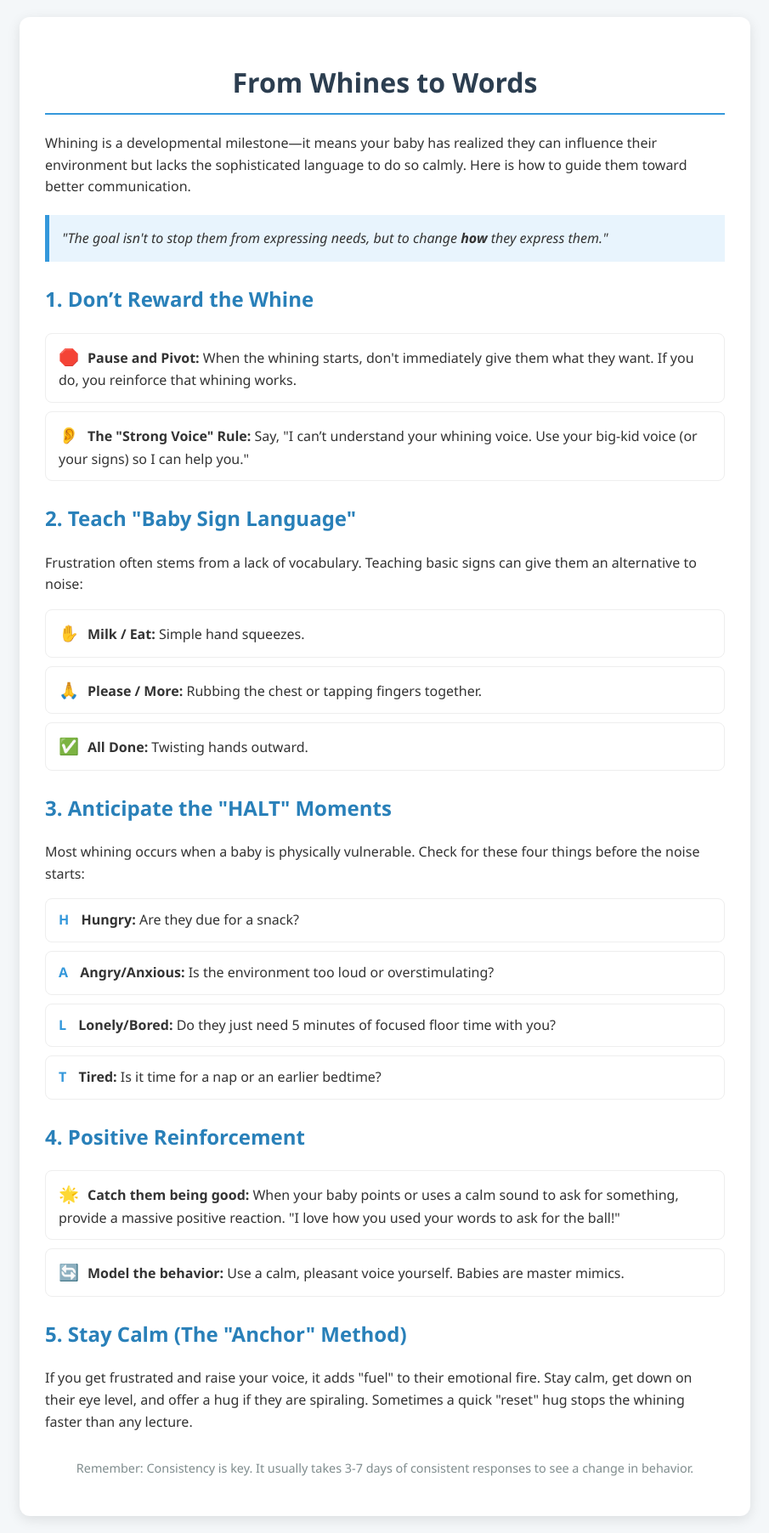
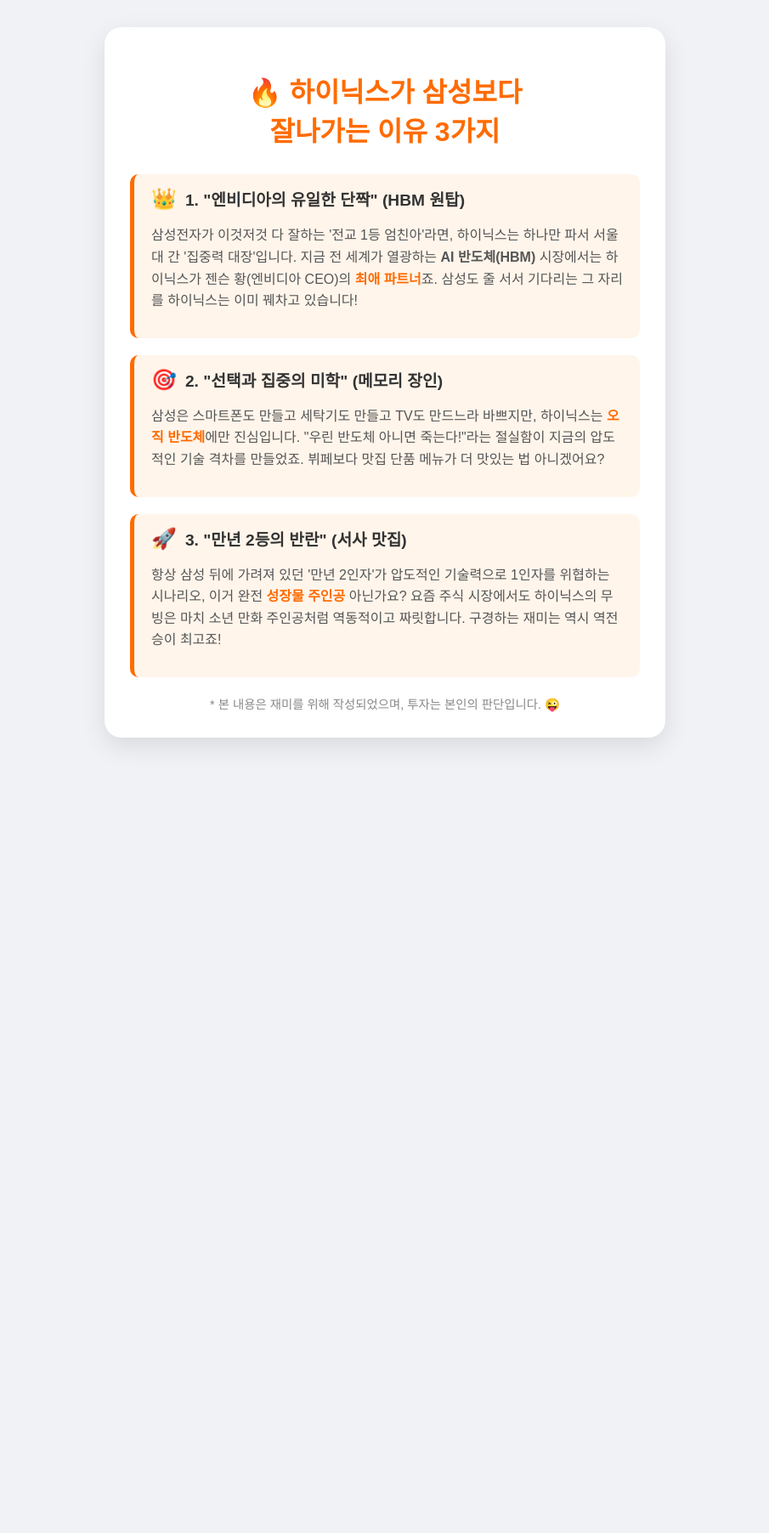
Before and after one commit to JaehunSim/jaehunsim.github.io, a Jekyll site: the page auto/result.html, which Jekyll copies as it is, in a window 1280 px wide. Shown: the whole page at 85% size, without its empty margins (187-1092 px from the left). Built offline with Jekyll 4.4.1, drawn with Linux system fonts in a browser that asks for light colours; after the commit the page ends 900 px from its top, so only the background shows below that.

Commit message:
commits by github API

```diff
--- a/auto/result.html
+++ b/auto/result.html
@@ -1,121 +1,92 @@
 
 <!DOCTYPE html>
-<html lang="en">
+<html lang="ko">
 <head>
     <meta charset="UTF-8">
     <meta name="viewport" content="width=device-width, initial-scale=1.0">
-    <title>Teaching Your Baby to Whine Less</title>
+    <title>SK하이닉스가 삼성보다 좋은 점!</title>
     <style>
         body {
-            font-family: 'Segoe UI', Tahoma, Geneva, Verdana, sans-serif;
-            line-height: 1.6;
-            color: #333;
-            background-color: #f4f7f9;
+            font-family: 'Pretendard', sans-serif;
+            background-color: #f0f2f5;
+            display: flex;
+            justify-content: center;
+            align-items: center;
+            min-height: 100vh;
             margin: 0;
-            padding: 20px;
         }
         .container {
-            max-width: 800px;
-            margin: auto;
-            background: #fff;
+            width: 90%;
+            max-width: 600px;
+            background: white;
             padding: 30px;
-            border-radius: 12px;
-            box-shadow: 0 4px 15px rgba(0,0,0,0.1);
+            border-radius: 20px;
+            box-shadow: 0 10px 30px rgba(0,0,0,0.1);
         }
         h1 {
-            color: #2c3e50;
             text-align: center;
-            border-bottom: 2px solid #3498db;
-            padding-bottom: 10px;
+            color: #ff6b00; /* SK 오렌지색 느낌 */
+            margin-bottom: 30px;
         }
-        h2 {
-            color: #2980b9;
-            margin-top: 25px;
+        .card {
+            background: #fff5eb;
+            border-left: 5px solid #ff6b00;
+            margin-bottom: 20px;
+            padding: 15px 20px;
+            border-radius: 10px;
+            transition: transform 0.3s ease;
         }
-        .highlight-box {
-            background-color: #e8f4fd;
-            border-left: 5px solid #3498db;
-            padding: 15px;
-            margin: 20px 0;
-            font-style: italic;
+        .card:hover {
+            transform: translateY(-5px);
+            box-shadow: 0 5px 15px rgba(255, 107, 0, 0.2);
         }
-        ul {
-            list-style-type: none;
-            padding: 0;
+        .card h2 {
+            margin-top: 0;
+            font-size: 1.2rem;
+            color: #333;
         }
-        li {
-            background: #fff;
-            margin-bottom: 10px;
-            padding: 12px 15px;
-            border-radius: 8px;
-            border: 1px solid #eee;
-            transition: transform 0.2s;
+        .card p {
+            color: #555;
+            line-height: 1.6;
         }
-        li:hover {
-            transform: translateX(5px);
-            border-color: #3498db;
-        }
-        .icon {
+        .emoji {
+            font-size: 1.5rem;
             margin-right: 10px;
-            font-size: 1.2em;
         }
         .footer {
             text-align: center;
-            margin-top: 30px;
-            font-size: 0.9em;
-            color: #7f8c8d;
+            font-size: 0.9rem;
+            color: #888;
+            margin-top: 20px;
         }
-        .step-number {
+        .highlight {
             font-weight: bold;
-            color: #3498db;
-            margin-right: 10px;
+            color: #ff6b00;
         }
     </style>
 </head>
 <body>
 
 <div class="container">
-    <h1>From Whines to Words</h1>
-    <p>Whining is a developmental milestone—it means your baby has realized they can influence their environment but lacks the sophisticated language to do so calmly. Here is how to guide them toward better communication.</p>
+    <h1>🔥 하이닉스가 삼성보다<br>잘나가는 이유 3가지</h1>
 
-    <div class="highlight-box">
-        "The goal isn't to stop them from expressing needs, but to change <strong>how</strong> they express them."
+    <div class="card">
+        <h2><span class="emoji">👑</span>1. "엔비디아의 유일한 단짝" (HBM 원탑)</h2>
+        <p>삼성전자가 이것저것 다 잘하는 '전교 1등 엄친아'라면, 하이닉스는 하나만 파서 서울대 간 '집중력 대장'입니다. 지금 전 세계가 열광하는 <strong>AI 반도체(HBM)</strong> 시장에서는 하이닉스가 젠슨 황(엔비디아 CEO)의 <span class="highlight">최애 파트너</span>죠. 삼성도 줄 서서 기다리는 그 자리를 하이닉스는 이미 꿰차고 있습니다!</p>
     </div>
 
-    <h2>1. Don’t Reward the Whine</h2>
-    <ul>
-        <li><span class="icon">🛑</span><strong>Pause and Pivot:</strong> When the whining starts, don't immediately give them what they want. If you do, you reinforce that whining works.</li>
-        <li><span class="icon">👂</span><strong>The "Strong Voice" Rule:</strong> Say, "I can’t understand your whining voice. Use your big-kid voice (or your signs) so I can help you."</li>
-    </ul>
+    <div class="card">
+        <h2><span class="emoji">🎯</span>2. "선택과 집중의 미학" (메모리 장인)</h2>
+        <p>삼성은 스마트폰도 만들고 세탁기도 만들고 TV도 만드느라 바쁘지만, 하이닉스는 <span class="highlight">오직 반도체</span>에만 진심입니다. "우린 반도체 아니면 죽는다!"라는 절실함이 지금의 압도적인 기술 격차를 만들었죠. 뷔페보다 맛집 단품 메뉴가 더 맛있는 법 아니겠어요?</p>
+    </div>
 
-    <h2>2. Teach "Baby Sign Language"</h2>
-    <p>Frustration often stems from a lack of vocabulary. Teaching basic signs can give them an alternative to noise:</p>
-    <ul>
-        <li><span class="icon">✋</span><strong>Milk / Eat:</strong> Simple hand squeezes.</li>
-        <li><span class="icon">🙏</span><strong>Please / More:</strong> Rubbing the chest or tapping fingers together.</li>
-        <li><span class="icon">✅</span><strong>All Done:</strong> Twisting hands outward.</li>
-    </ul>
-
-    <h2>3. Anticipate the "HALT" Moments</h2>
-    <p>Most whining occurs when a baby is physically vulnerable. Check for these four things before the noise starts:</p>
-    <ul>
-        <li><span class="step-number">H</span> <strong>Hungry:</strong> Are they due for a snack?</li>
-        <li><span class="step-number">A</span> <strong>Angry/Anxious:</strong> Is the environment too loud or overstimulating?</li>
-        <li><span class="step-number">L</span> <strong>Lonely/Bored:</strong> Do they just need 5 minutes of focused floor time with you?</li>
-        <li><span class="step-number">T</span> <strong>Tired:</strong> Is it time for a nap or an earlier bedtime?</li>
-    </ul>
-
-    <h2>4. Positive Reinforcement</h2>
-    <ul>
-        <li><span class="icon">🌟</span><strong>Catch them being good:</strong> When your baby points or uses a calm sound to ask for something, provide a massive positive reaction. "I love how you used your words to ask for the ball!"</li>
-        <li><span class="icon">🔄</span><strong>Model the behavior:</strong> Use a calm, pleasant voice yourself. Babies are master mimics.</li>
-    </ul>
-
-    <h2>5. Stay Calm (The "Anchor" Method)</h2>
-    <p>If you get frustrated and raise your voice, it adds "fuel" to their emotional fire. Stay calm, get down on their eye level, and offer a hug if they are spiraling. Sometimes a quick "reset" hug stops the whining faster than any lecture.</p>
+    <div class="card">
+        <h2><span class="emoji">🚀</span>3. "만년 2등의 반란" (서사 맛집)</h2>
+        <p>항상 삼성 뒤에 가려져 있던 '만년 2인자'가 압도적인 기술력으로 1인자를 위협하는 시나리오, 이거 완전 <span class="highlight">성장물 주인공</span> 아닌가요? 요즘 주식 시장에서도 하이닉스의 무빙은 마치 소년 만화 주인공처럼 역동적이고 짜릿합니다. 구경하는 재미는 역시 역전승이 최고죠!</p>
+    </div>
 
     <div class="footer">
-        <p>Remember: Consistency is key. It usually takes 3-7 days of consistent responses to see a change in behavior.</p>
+        * 본 내용은 재미를 위해 작성되었으며, 투자는 본인의 판단입니다. 😜
     </div>
 </div>
 
```
